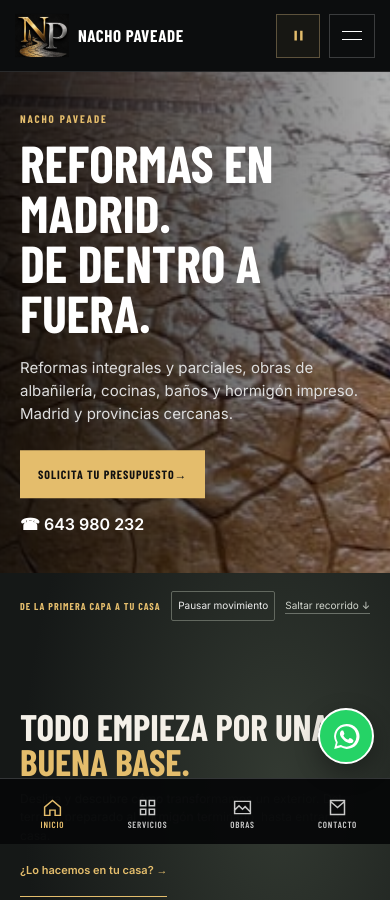
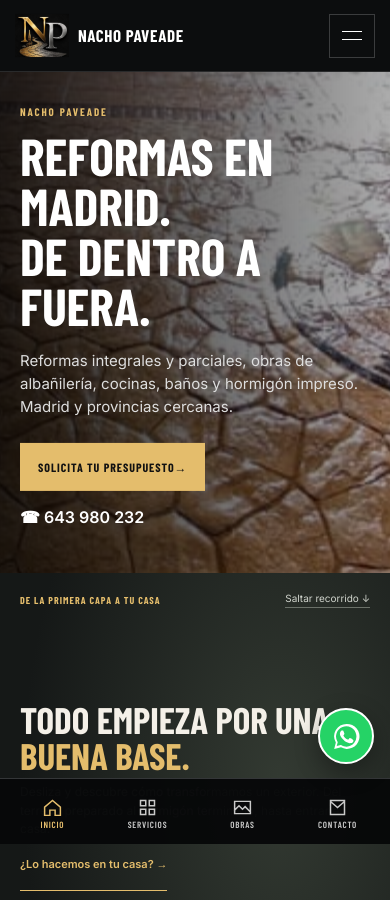
Before and after one commit to andreaonicbeauty-arch/onic-pavimentos, a website: page index.html in a window 390 px wide. Shown: the top 900 px of the page. Drawn offline with nearby package versions, Linux system fonts and the light colour scheme; a web font is replaced by a local one.

Commit message:
Activa parallax continuo y elimina controles de pausa

```diff
--- a/index.html
+++ b/index.html
@@ -8,9 +8,9 @@
   <title>Reformas, obras y hormigón impreso Madrid | Nacho Paveade</title>
   <link rel="icon" href="assets/logo-nacho-paveade-mark.jpg">
   <link rel="stylesheet" href="styles.css?v=20261008-reformas">
-  <script type="module" src="script.js?v=20261017-motion-seo"></script>
-  <link rel="stylesheet" href="parallax.css?v=20261017-motion-seo">
-  <script type="module" src="parallax.js?v=20261017-motion-seo"></script>
+  <script type="module" src="script.js?v=20261017-cinematic-always"></script>
+  <link rel="stylesheet" href="parallax.css?v=20261017-cinematic-always">
+  <script type="module" src="parallax.js?v=20261017-cinematic-always"></script>
   <link rel="canonical" href="https://www.nachopaveade.es/">
   <meta property="og:type" content="website">
   <meta property="og:locale" content="es_ES">
@@ -20,8 +20,8 @@
   <meta property="og:url" content="https://www.nachopaveade.es/">
   <meta property="og:image" content="https://www.nachopaveade.es/assets/obras-reales/pavimento-impreso-brujula-panoramica.jpg">
   <meta name="twitter:card" content="summary_large_image">
-  <link rel="stylesheet" href="motion.css?v=20261017-motion-seo">
-  <script type="module" src="motion.js?v=20261017-motion-seo"></script>
+  <link rel="stylesheet" href="motion.css?v=20261017-cinematic-always">
+  <script type="module" src="motion.js?v=20261017-cinematic-always"></script>
   <meta name="robots" content="index,follow,max-image-preview:large">
   <meta property="og:image:alt" content="Obra real de pavimento decorativo de Nacho Paveade.">
   <meta name="twitter:title" content="Reformas, obras y hormigón impreso Madrid | Nacho Paveade">
@@ -47,7 +47,7 @@
 
     <section id="de-fuera-a-dentro" class="build-story" aria-labelledby="build-title">
       <div class="build-story-pin">
-        <div class="build-story-top"><p class="section-label">De la primera capa a tu casa</p><div class="build-story-tools"><button class="motion-toggle" type="button" aria-pressed="false">Pausar movimiento</button><a href="#especialidades">Saltar recorrido ↓</a></div></div>
+        <div class="build-story-top"><p class="section-label">De la primera capa a tu casa</p><div class="build-story-tools"><a href="#especialidades">Saltar recorrido ↓</a></div></div>
         <div class="build-story-body">
           <div class="build-story-copy"><h2 id="build-title">Todo empieza<br> por una <em>buena<br> base.</em></h2><p>Desliza y descubre cómo transformamos un exterior. Del terreno preparado al hormigón terminado, hasta entrar en casa.</p><a class="text-link" href="contacto.html">¿Lo hacemos en tu casa? →</a></div>
           <div class="build-scene" role="img" aria-label="Escena ilustrativa: preparación del terreno, vertido de hormigón y entrada a una vivienda renovada">
--- a/motion.css
+++ b/motion.css
@@ -3,6 +3,7 @@
 .np-media { display: block; min-width: 0; width: 100%; background: #252923; }
 .np-frame > .np-photo { display: block; width: 100%; height: 100%; object-fit: cover; transform: translate3d(var(--np-x, 0px), var(--np-y, 0px), 0) scale(var(--np-scale, 1.12)) rotate(var(--np-roll, 0deg)); transform-origin: center; }
 .np-frame[data-motion="tilt"] > .np-photo { transform: perspective(1100px) translate3d(var(--np-x, 0px), var(--np-y, 0px), 0) rotateX(var(--np-rx, 0deg)) rotateY(var(--np-ry, 0deg)) scale(var(--np-scale, 1.1)); }
+.lightbox .np-frame > .np-photo { object-fit: contain; }
 .np-frame[data-motion="thumbnail"] > .np-photo { transition: transform .4s ease; }
 .np-frame[data-motion="thumbnail"]:hover > .np-photo { transform: translateY(-2px) scale(1.15); }
 .np-frame.np-active > .np-photo { will-change: transform; }
@@ -15,13 +16,6 @@
 .project-thumbnails .np-frame { overflow: hidden; }
 .np-logo { transition: transform .4s ease; animation: np-logo-in .8s ease both; }
 .brand:hover .np-logo { transform: perspective(300px) rotateY(-12deg) scale(1.05); }
-.motion-switch { display: inline-flex; flex: 0 0 auto; align-items: center; gap: 7px; min-height: 38px; margin: 0 12px 0 auto; padding: 8px 10px; color: #e4bd6c; border: 1px solid #5d523c; background: #171713; font: 600 11px Inter, sans-serif; }
-.motion-switch svg { width: 13px; height: 13px; fill: currentColor; }
-.motion-switch[aria-pressed="true"] { color: #d3d3ca; border-color: #555; }
-.motion-switch:focus-visible { outline: 2px solid #e4bd6c; outline-offset: 4px; }
-.motion-switch .motion-play { display: none; }
-.motion-switch[aria-pressed="true"] .motion-play { display: block; }
-.motion-switch[aria-pressed="true"] .motion-pause { display: none; }
 
 /* One-shot image reveals, independently from the continuous parallax. */
 .np-seen[data-reveal="curtain"] { animation: np-curtain 1.15s cubic-bezier(.18,.65,.2,1) both; }
@@ -29,6 +23,7 @@
 .np-seen[data-reveal="focus"] { animation: np-focus 1.15s cubic-bezier(.18,.65,.2,1) both; }
 .np-seen[data-reveal="diagonal"] { animation: np-diagonal 1.15s cubic-bezier(.18,.65,.2,1) both; }
 .np-seen[data-reveal="fade"] { animation: np-fade .8s ease both; }
+.np-seen[data-reveal] { animation-delay: var(--np-delay, 0ms); }
 @keyframes np-curtain { from { clip-path: inset(100% 0 0); } to { clip-path: inset(0); } }
 @keyframes np-side { from { clip-path: inset(0 100% 0 0); } to { clip-path: inset(0); } }
 @keyframes np-focus { from { clip-path: inset(15% 12%); opacity: .4; } to { clip-path: inset(0); opacity: 1; } }
@@ -36,29 +31,24 @@
 @keyframes np-fade { from { opacity: .35; } to { opacity: 1; } }
 @keyframes np-logo-in { from { opacity: .3; transform: translateY(-8px); } to { opacity: 1; transform: none; } }
 .lightbox[open] img { animation: np-viewer-in .45s ease both; }
-@keyframes np-viewer-in { from { opacity: .25; transform: scale(.97); } to { opacity: 1; transform: none; } }
+@keyframes np-viewer-in { from { opacity: .25; filter: blur(2px); } to { opacity: 1; filter: blur(0); } }
 
-.motion-paused .np-frame > .np-photo, .motion-paused .hero.np-frame .hero-copy,
-.motion-paused .np-logo, .motion-paused .lightbox[open] img { transform: none; animation: none; will-change: auto; }
-.motion-paused .np-frame { animation: none; clip-path: none; }
+.motion-reduced .np-frame > .np-photo, .motion-reduced .hero.np-frame .hero-copy,
+.motion-reduced .np-logo, .motion-reduced .lightbox[open] img { transform: none; animation: none; will-change: auto; }
+.motion-reduced .np-frame { animation: none; clip-path: none; }
 @media (min-width: 761px) {
   .page-hero > .np-page-media { height: 400px; aspect-ratio: auto; }
   .renovation-feature .np-renovation-media { min-height: 520px; height: 100%; }
   .work-gallery-grid > .np-work-media { height: 420px; }
-  .motion-switch { margin-left: 18px; margin-right: 22px; }
 }
 @media (min-width: 761px) and (max-width: 999px) {
   .page-hero > .np-page-media { height: auto; aspect-ratio: 16 / 9; }
   .renovation-feature .np-renovation-media { min-height: 0; height: auto; }
 }
 @media (max-width: 760px) {
-  .motion-switch { padding: 8px; margin-right: 9px; font-size: 10px; }
-  .motion-switch span { display: none; }
-  .motion-switch { width: 44px; min-height: 44px; justify-content: center; }
-  .np-seen { animation-duration: .85s; }
+  .np-seen[data-reveal] { animation-duration: .85s; }
 }
 @media (prefers-reduced-motion: reduce) {
   .np-frame, .np-logo, .lightbox[open] img { animation: none !important; clip-path: none !important; }
   .np-frame > .np-photo, .hero.np-frame .hero-copy, .brand .np-logo { transform: none !important; will-change: auto; transition: none; }
-  .motion-switch { display: none; }
 }
--- a/motion.js
+++ b/motion.js
@@ -4,44 +4,60 @@
 const frames = new Set();
 const visible = new Set();
 const registered = new WeakSet();
-let paused = false;
+const positions = new WeakMap();
 let pending = 0;
 let serial = 0;
-try { paused = localStorage.getItem('nacho-motion-paused') === 'true'; } catch { /* Storage is optional. */ }
+let lastFrame = 0;
 
 const clamp = (value, min = -1, max = 1) => Math.min(max, Math.max(min, value));
-const moving = () => !paused && !reduced.matches;
+const moving = () => !reduced.matches;
 
-function schedule() { if (!pending) pending = requestAnimationFrame(render); }
-function render() {
+function schedule() { if (!pending && !document.hidden && moving()) pending = requestAnimationFrame(render); }
+function render(time) {
   pending = 0;
-  if (!moving()) return;
+  if (!moving() || document.hidden) return;
+  const blend = 1 - Math.exp(-Math.min(time - lastFrame || 16, 64) / 75);
+  lastFrame = time;
+  let settling = false;
   // Batch layout reads before all style writes. Only nearby photos participate.
   const measurements = [...visible].filter((frame) => frame.isConnected).map((frame) => ({ frame, box: frame.getBoundingClientRect() }));
   const mobile = innerWidth <= 760;
   for (const { frame, box } of measurements) {
     if (!box.height) continue;
     const p = clamp((innerHeight / 2 - box.top - box.height / 2) / ((innerHeight + box.height) / 2));
-    const strength = mobile ? .55 : 1;
-    const maxTravel = Math.min(box.height * .055, 38) * strength;
+    const strength = mobile ? .65 : 1;
+    const maxTravel = Math.min(box.height * .07, 46) * strength;
     const type = frame.dataset.motion;
-    let x = 0, y = -p * maxTravel, zoom = 1.14, roll = 0, rx = 0, ry = 0;
-    if (type === 'depth') { y = -p * maxTravel * 1.25; zoom = 1.16; }
-    if (type === 'pan') { x = p * Math.min(box.width * .04, 28) * Number(frame.dataset.direction) * strength; y *= .4; zoom = 1.14; }
-    if (type === 'zoom') { zoom = 1.06 + (1 - (p + 1) / 2) * .16; y *= .4; }
-    if (type === 'rise') { y *= -1; roll = p * .65 * strength; zoom = 1.15; }
-    if (type === 'tilt') { rx = p * 2.5 * strength; ry = p * -3 * strength; zoom = 1.1; y *= .5; }
-    if (type === 'thumbnail') { y = -p * 3; zoom = 1.07; }
+    let x = 0, y = -p * maxTravel, zoom = 1.17, roll = 0, rx = 0, ry = 0;
+    if (type === 'depth') { y = -p * maxTravel * 1.15; zoom = 1.19; }
+    if (type === 'pan') { x = p * Math.min(box.width * .045, 34) * Number(frame.dataset.direction) * strength; y *= .35; zoom = 1.17; }
+    if (type === 'zoom') { zoom = 1.10 + (1 - (p + 1) / 2) * .15; y *= .35; }
+    if (type === 'rise') { y *= -1; roll = p * .7 * strength; zoom = 1.18; }
+    if (type === 'tilt') { rx = p * 2.5 * strength; ry = p * -3 * strength; zoom = 1.14; y *= .45; }
+    if (type === 'thumbnail') { y = -p * 4; zoom = 1.12; }
+    // Keep the complete photograph inside the enlarged viewer.
+    if (type === 'viewer') { y = -p * 4; zoom = .97; }
     const pointerX = Number(frame.dataset.pointerX || 0);
     const pointerY = Number(frame.dataset.pointerY || 0);
-    frame.style.setProperty('--np-x', `${(x + pointerX * 7).toFixed(2)}px`);
-    frame.style.setProperty('--np-y', `${(y + pointerY * 5).toFixed(2)}px`);
-    frame.style.setProperty('--np-scale', zoom.toFixed(4));
-    frame.style.setProperty('--np-roll', `${roll.toFixed(3)}deg`);
-    frame.style.setProperty('--np-rx', `${(rx - pointerY * 2).toFixed(3)}deg`);
-    frame.style.setProperty('--np-ry', `${(ry + pointerX * 3).toFixed(3)}deg`);
-    if (frame.classList.contains('hero')) frame.style.setProperty('--np-copy-y', `${(p * 20 * strength).toFixed(2)}px`);
+    const target = { x: x + pointerX * 7, y: y + pointerY * 5, scale: zoom, roll, rx: rx - pointerY * 2, ry: ry + pointerX * 3, copy: p * 20 * strength };
+    const current = positions.get(frame) || { ...target };
+    for (const key of Object.keys(target)) {
+      const distance = target[key] - current[key];
+      const tolerance = key === 'scale' ? .0001 : .015;
+      current[key] = Math.abs(distance) < tolerance ? target[key] : current[key] + distance * blend;
+      if (Math.abs(distance) >= tolerance) settling = true;
+    }
+    positions.set(frame, current);
+    frame.style.setProperty('--np-x', `${current.x.toFixed(2)}px`);
+    frame.style.setProperty('--np-y', `${current.y.toFixed(2)}px`);
+    frame.style.setProperty('--np-scale', current.scale.toFixed(4));
+    frame.style.setProperty('--np-roll', `${current.roll.toFixed(3)}deg`);
+    frame.style.setProperty('--np-rx', `${current.rx.toFixed(3)}deg`);
+    frame.style.setProperty('--np-ry', `${current.ry.toFixed(3)}deg`);
+    if (frame.classList.contains('hero')) frame.style.setProperty('--np-copy-y', `${current.copy.toFixed(2)}px`);
   }
+  // Settle gently after a scroll, then stop requesting frames while idle.
+  if (settling) schedule();
 }
 
 const observer = new IntersectionObserver((entries) => {
@@ -63,13 +79,15 @@
   if (registered.has(image)) return;
   registered.add(image);
   if (image.closest('.brand')) { image.classList.add('np-logo'); return; }
-  // The construction scene already has its own scroll narrative, while the
-  // full-size viewer keeps the whole original photo visible without cropping.
-  if (image.closest('.build-scene, .lightbox')) return;
+  // This image follows the house's dedicated scroll timeline.
+  if (image.closest('.build-scene')) { image.classList.add('np-story-photo'); return; }
   let frame = image.parentElement;
   let type = 'depth';
-  let reveal = 'curtain';
-  if (frame.classList.contains('page-hero')) {
+  // Keep the headline and main call to action visible on the first paint.
+  let reveal = frame.classList.contains('hero') ? 'none' : 'curtain';
+  if (image.closest('.lightbox')) {
+    type = 'viewer'; reveal = 'none';
+  } else if (frame.classList.contains('page-hero')) {
     const wrapper = document.createElement('span');
     wrapper.className = 'np-media np-page-media';
     image.before(wrapper); wrapper.append(image); frame = wrapper;
@@ -103,14 +121,15 @@
   frame.dataset.motion = type;
   frame.dataset.reveal = reveal;
   frame.dataset.direction = serial % 2 ? '1' : '-1';
+  frame.style.setProperty('--np-delay', `${type === 'thumbnail' ? 0 : (serial % 3) * 65}ms`);
   image.classList.add('np-photo');
   image.removeAttribute('data-depth');
   frames.add(frame);
   observer.observe(frame);
   image.addEventListener('load', () => {
     schedule();
-    if (moving() && image.closest('.project-photo, .service-stage')) {
-      image.animate([{ opacity: .4, filter: 'blur(3px)' }, { opacity: 1, filter: 'blur(0px)' }], { duration: 480, easing: 'ease-out' });
+    if (moving() && image.closest('.project-photo, .service-stage, .lightbox')) {
+      image.animate([{ opacity: .35, filter: 'blur(2px)' }, { opacity: 1, filter: 'blur(0px)' }], { duration: 550, easing: 'cubic-bezier(.2,.65,.2,1)' });
     }
   });
   if (type !== 'thumbnail') {
@@ -131,32 +150,15 @@
   container.querySelectorAll('img').forEach(attach);
 }
 
-const header = document.querySelector('.header');
-const switchButton = document.createElement('button');
-switchButton.type = 'button';
-switchButton.className = 'motion-switch';
-switchButton.innerHTML = '<svg class="motion-pause" viewBox="0 0 16 16" aria-hidden="true"><path d="M3 2h3v12H3zm7 0h3v12h-3z"/></svg><svg class="motion-play" viewBox="0 0 16 16" aria-hidden="true"><path d="M4 2v12l10-6z"/></svg><span>Efectos</span>';
-if (header) header.insertBefore(switchButton, header.querySelector('.menu'));
-
 function configure() {
-  root.classList.toggle('motion-paused', !moving());
-  switchButton.setAttribute('aria-pressed', String(paused));
-  switchButton.setAttribute('aria-label', paused ? 'Activar todos los efectos de movimiento' : 'Pausar todos los efectos de movimiento');
-  switchButton.title = paused ? 'Activar efectos' : 'Pausar efectos';
-  document.dispatchEvent(new CustomEvent('site-motion-change', { detail: { enabled: moving() } }));
+  root.classList.toggle('motion-reduced', !moving());
   if (!moving()) {
     frames.forEach((frame) => frame.querySelector('img')?.getAnimations().forEach((animation) => animation.cancel()));
   }
   schedule();
 }
-function toggle() {
-  paused = !paused;
-  try { localStorage.setItem('nacho-motion-paused', String(paused)); } catch { /* No storage requirement. */ }
-  configure();
-}
-switchButton.addEventListener('click', toggle);
-document.addEventListener('site-motion-toggle', toggle);
 reduced.addEventListener('change', configure);
+document.addEventListener('visibilitychange', () => { lastFrame = 0; schedule(); });
 window.addEventListener('scroll', schedule, { passive: true });
 window.addEventListener('resize', schedule, { passive: true });
 scan(document);
--- a/parallax.css
+++ b/parallax.css
@@ -6,9 +6,6 @@
 .build-story-top .section-label { margin: 0; color: var(--gold-light); }
 .build-story-tools { display: flex; gap: 18px; align-items: center; font-size: 11px; color: #d1d5cd; }
 .build-story-tools a { border-bottom: 1px solid #6b7169; }
-.motion-toggle { display: none; padding: 8px 10px; border: 1px solid #62685f; border-radius: 2px; background: transparent; color: #eee; font-size: 11px; }
-.build-story.is-ready .motion-toggle { display: block; }
-.build-story .motion-toggle[hidden] { display: none; }
 .build-story-body { position: relative; flex: 1; min-height: 0; display: grid; grid-template-columns: 36% 64%; align-items: center; padding: 0 var(--pad); }
 .build-story-copy { position: relative; z-index: 2; padding: 35px 0; }
 .build-story-copy h2 { font-size: clamp(48px, 5.6vw, 88px); margin: 0 0 25px; }
@@ -18,7 +15,7 @@
 .build-scene { position: relative; width: 118%; margin-left: -10%; aspect-ratio: 1.32; overflow: hidden; border-radius: 2px; isolation: isolate; }
 .is-animated .build-scene { height: min(54vw, calc(100svh - 320px)); aspect-ratio: auto; }
 .build-scene svg { position: absolute; inset: 0; width: 100%; height: 100%; transform: scale(calc(1 + var(--enter) * 3.6)); transform-origin: 61% 43%; opacity: calc(1 - var(--inside)); }
-.build-interior { position: absolute; inset: 0; height: 100%; object-fit: cover; opacity: var(--inside); transform: scale(calc(1.15 - var(--inside) * .15)); }
+.build-interior { position: absolute; inset: 0; height: 100%; object-fit: cover; opacity: var(--inside); transform: translate3d(calc((1 - var(--inside)) * -18px), calc((1 - var(--inside)) * 10px), 0) scale(calc(1.18 - var(--inside) * .18)); }
 .build-scene-note { position: absolute; z-index: 2; right: 16px; bottom: 10px; left: 16px; margin: 0; color: #d9ddd3; font-size: 9px; text-align: right; text-shadow: 0 1px 5px #000; }
 .concrete-spread { transform: scaleY(var(--pour)); transform-origin: 0 720px; }
 .concrete-pattern { opacity: var(--finish); }
@@ -48,7 +45,6 @@
   .build-story-top .section-label { font-size: 10px; letter-spacing: .1em; }
   .build-story-tools { gap: 10px; }
   .build-story-tools a { font-size: 10px; }
-  .motion-toggle { padding: 6px; font-size: 10px; }
   .build-story-body { display: flex; flex-direction: column; align-items: stretch; justify-content: center; padding-top: 10px; }
   .build-story-copy { padding: 14px 0 0; }
   .build-story-copy h2 { font-size: clamp(37px, 9vw, 51px); margin-bottom: 10px; max-width: 370px; }
--- a/parallax.js
+++ b/parallax.js
@@ -2,9 +2,7 @@
 const story = document.querySelector('.build-story');
 if (story) {
   const reducedMotion = window.matchMedia('(prefers-reduced-motion: reduce)');
-  const toggle = story.querySelector('.motion-toggle');
   const steps = [...story.querySelectorAll('[data-build-step]')];
-  let paused = false;
   let frame = 0;
   let lastProgress = -1;
   const clamp = (value) => Math.min(1, Math.max(0, value));
@@ -33,7 +31,7 @@
     frame = 0;
     const rect = story.getBoundingClientRect();
     document.body.classList.toggle('in-build-story', rect.top < 140 && rect.bottom > innerHeight / 2);
-    if (paused || reducedMotion.matches) return;
+    if (reducedMotion.matches) return;
     const pin = story.querySelector('.build-story-pin');
     const top = parseFloat(getComputedStyle(pin).top) || 72;
     render(clamp((top - rect.top) / Math.max(1, rect.height - pin.offsetHeight)));
@@ -41,11 +39,8 @@
   const schedule = () => { if (!frame) frame = requestAnimationFrame(update); };
 
   function configure() {
-    const animated = !paused && !reducedMotion.matches;
+    const animated = !reducedMotion.matches;
     story.classList.toggle('is-animated', animated);
-    toggle.setAttribute('aria-pressed', String(paused));
-    toggle.textContent = paused ? 'Activar movimiento' : 'Pausar movimiento';
-    toggle.hidden = reducedMotion.matches;
     lastProgress = -1;
     if (animated) schedule();
     else {
@@ -54,7 +49,7 @@
   }
   steps.forEach((button) => button.addEventListener('click', () => {
     const progress = [0, .46, 1][Number(button.dataset.buildStep)];
-    if (paused || reducedMotion.matches) render(progress);
+    if (reducedMotion.matches) render(progress);
     else {
       const pin = story.querySelector('.build-story-pin');
       const top = parseFloat(getComputedStyle(pin).top) || 72;
@@ -62,23 +57,6 @@
       window.scrollTo({ top: target, behavior: 'smooth' });
     }
   }));
-  toggle.addEventListener('click', () => {
-    if (document.documentElement.classList.contains('motion-ready')) {
-      document.dispatchEvent(new Event('site-motion-toggle'));
-      return;
-    }
-    const previousTop = story.getBoundingClientRect().top;
-    paused = !paused;
-    configure();
-    // Keep the scene visible when collapsing its scroll distance.
-    if (previousTop < 72) story.scrollIntoView({ behavior: 'instant', block: 'start' });
-  });
-  document.addEventListener('site-motion-change', (event) => {
-    const previous = story.getBoundingClientRect();
-    paused = !event.detail.enabled;
-    configure();
-    if (previous.top < 72 && previous.bottom > 72) story.scrollIntoView({ behavior: 'instant', block: 'start' });
-  });
   window.addEventListener('scroll', schedule, { passive: true });
   window.addEventListener('resize', schedule, { passive: true });
   reducedMotion.addEventListener('change', configure);
```
Also changed, not shown: contacto.html (+3 -3 lines), empresa.html (+3 -3 lines), hormigon-impreso-madrid.html (+3 -3 lines), proceso.html (+3 -3 lines), proyectos.html (+3 -3 lines), reformas-madrid.html (+3 -3 lines), reparacion-hormigon-impreso-madrid.html (+3 -3 lines), servicios.html (+3 -3 lines).
